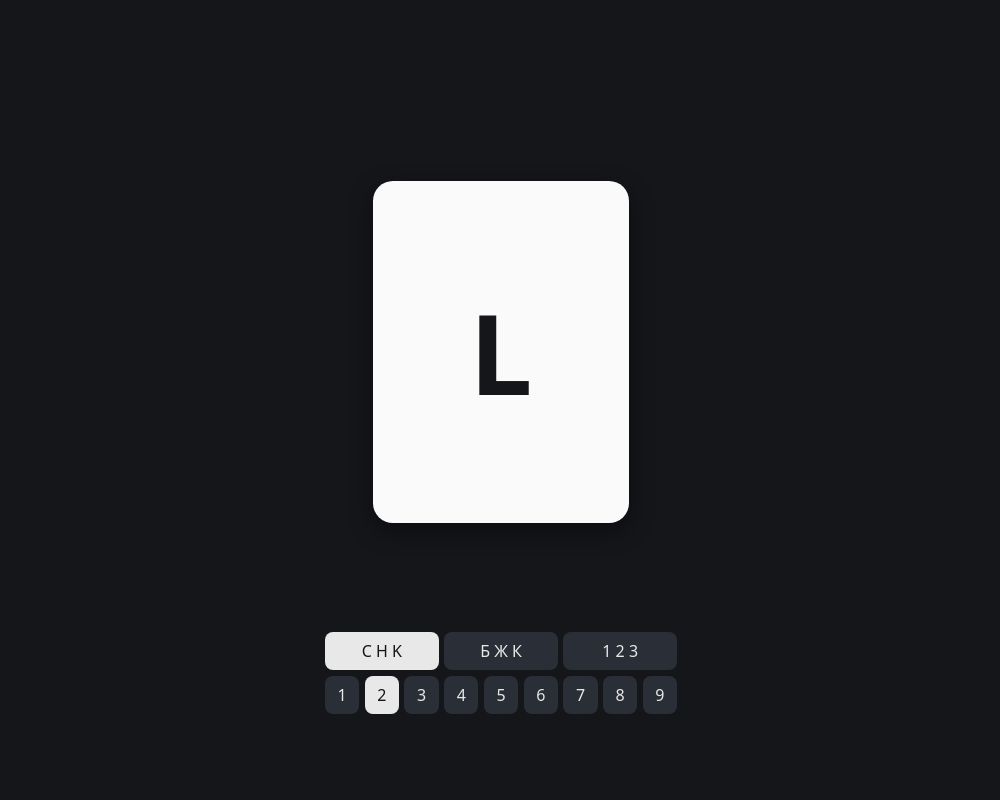
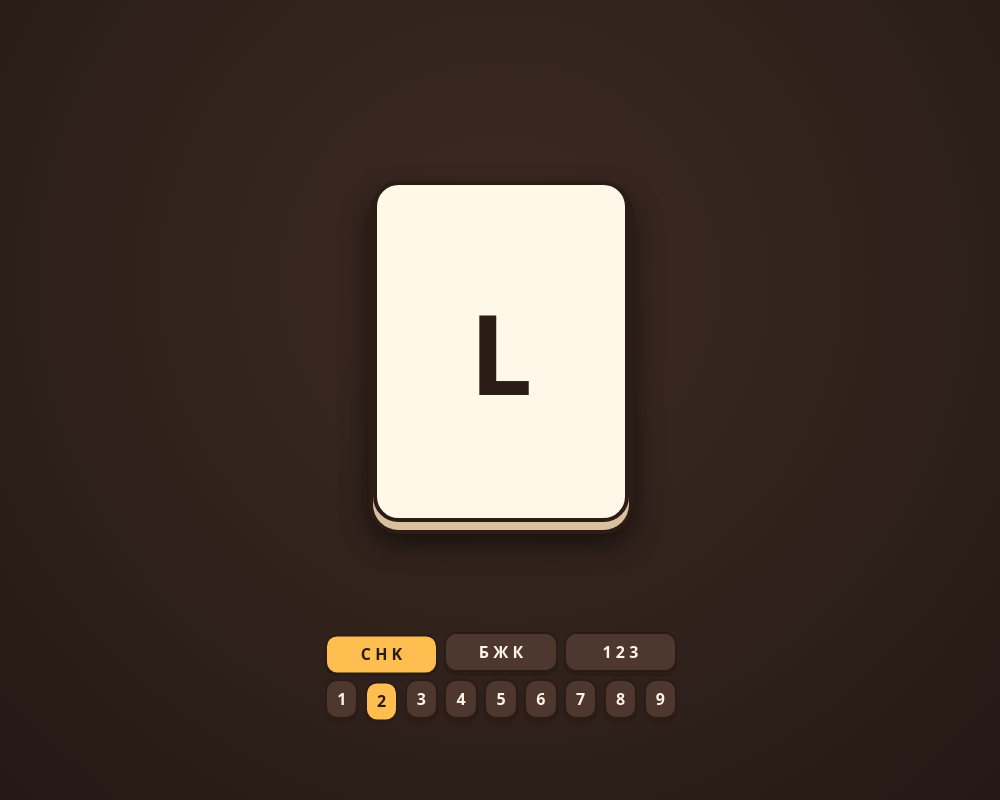
Before and after one commit to ship-dotcom/mini-apps, a plain HTML site: page t-back/index.html in a window 1280 px wide. Shown: the whole page, without its empty margins (139-1139 px from the left). Drawn offline with Linux system fonts and the light colour scheme.

Commit message:
better UI and UX

```diff
--- a/t-back/index.html
+++ b/t-back/index.html
@@ -19,51 +19,72 @@
     overscroll-behavior: none;
     user-select: none;
     -webkit-user-select: none;
-    font-family: system-ui, sans-serif;
-    background: #14161a;
-    color: #e8e8e8;
+    font-family: ui-rounded, "SF Pro Rounded", system-ui, sans-serif;
+    background: radial-gradient(circle at 50% 35%, #3d2b24, #211612);
+    color: #fff5e4;
   }
 
   #sign {
     margin: 0;
-    font-size: 1.25rem;
-    letter-spacing: 0.15em;
+    font-size: 1.35rem;
+    font-weight: 800;
+    letter-spacing: 0.14em;
     text-transform: uppercase;
+    color: #ffca64;
+    text-shadow: 0 2px 0 #1a100c;
   }
 
+  #next, #stage { grid-area: 2 / 1; }
+
   #stage {
-    position: relative;
-    width: min(64vw, 16rem);
-    aspect-ratio: 3 / 4;
+    z-index: 1;
+    display: flex;
+    width: 100%;
+    height: 100%;
+    overflow-x: auto;
+    scroll-snap-type: x mandatory;
+    scrollbar-width: none;
+  }
+
+  .slot {
+    flex: 0 0 100%;
+    display: grid;
+    place-items: center;
+    scroll-snap-align: center;
+    scroll-snap-stop: always;
   }
 
   .card {
-    position: absolute;
-    inset: 0;
     display: grid;
     place-items: center;
+    width: min(64vw, 16rem);
+    aspect-ratio: 3 / 4;
     font-size: 7rem;
-    font-weight: 700;
-    background: #fafafa;
-    color: #14161a;
-    border-radius: 1.25rem;
-    box-shadow: 0 0.5rem 1.5rem rgb(0 0 0 / 0.45);
-    touch-action: none;
-    transform:
-      translateX(calc(var(--shift, 0) * 1px))
-      rotate(calc(var(--shift, 0) * 0.06deg));
-    transition: transform 0.25s ease-out;
+    font-weight: 800;
+    background: #fff7e8;
+    color: #2b1c15;
+    border: 4px solid #2b1c15;
+    border-radius: 1.6rem;
+    box-shadow:
+      0 0.5rem 0 #d9c09e,
+      0 0.5rem 0 4px #2b1c15,
+      0 1.1rem 2rem rgb(0 0 0 / 0.4);
   }
 
-  /* While the finger moves the card, the card follows it without a delay. */
-  .card[style*="--shift"] { transition: none; }
+  #next {
+    background: #f5e6cc;
+  }
 
-  .card.right, .card.left {
-    z-index: 1;
-    transition: transform 0.35s ease-in;
+  #card {
+    animation: tilt linear both;
+    animation-timeline: view(x);
   }
-  .card.right { transform: translateX(120vw) rotate(30deg); }
-  .card.left { transform: translateX(-120vw) rotate(-30deg); }
+
+  @keyframes tilt {
+    from { rotate: 25deg; background: #d6f5c9; }
+    50%  { rotate: 0deg;  background: #fff7e8; }
+    to   { rotate: -25deg; background: #ffd2c4; }
+  }
 
   footer {
     display: grid;
@@ -74,32 +95,49 @@
     padding-top: 0.5rem;
   }
 
-  #streak, #last { margin: 0; font-size: 1.1rem; }
-  #streak::before { content: "streak "; opacity: 0.6; }
-  #last::before { content: "last result "; opacity: 0.6; }
+  #streak, #last {
+    margin: 0;
+    font-size: 1.15rem;
+    font-weight: 700;
+  }
+  #streak::before { content: "streak "; opacity: 0.65; }
+  #last::before { content: "last result "; opacity: 0.65; }
 
   #settings {
     display: grid;
     grid-template-columns: repeat(9, 1fr);
-    gap: 0.35rem;
+    gap: 0.4rem;
     width: min(92vw, 22rem);
   }
   #settings button:nth-child(-n + 3) { grid-column: span 3; }
 
   button {
-    padding: 0.5rem 0;
+    padding: 0.45rem 0;
     font: inherit;
-    color: inherit;
-    background: #2a2e36;
-    border: 0;
-    border-radius: 0.5rem;
+    font-weight: 700;
+    color: #fff5e4;
+    background: #4e372e;
+    border: 2px solid #2b1c15;
+    border-radius: 0.75rem;
+    box-shadow: 0 0.25rem 0 #2b1c15;
+    cursor: pointer;
   }
-  button[aria-pressed="true"] { background: #e8e8e8; color: #14161a; }
+  button[aria-pressed="true"] {
+    background: #ffbe4f;
+    color: #2b1c15;
+    transform: translateY(0.15rem);
+    box-shadow: 0 0.1rem 0 #2b1c15;
+  }
 </style>
 </head>
 <body>
 <p id="sign"></p>
-<div id="stage"></div>
+<div id="next" class="card"></div>
+<div id="stage">
+  <div class="slot"></div>
+  <div class="slot"><div id="card" class="card"></div></div>
+  <div class="slot"></div>
+</div>
 <footer>
   <p id="streak"></p>
   <p id="last"></p>
--- a/t-back/tback.js
+++ b/t-back/tback.js
@@ -11,10 +11,10 @@
   var symbols = [];
   var streak = 0;
   var sign = "";
-  var card;
-  var flown = null;
-  var [stage, signView, streakView, lastView, settingsView] = [
+  var [stage, card, nextCard, signView, streakView, lastView, settingsView] = [
     "stage",
+    "card",
+    "next",
     "sign",
     "streak",
     "last",
@@ -55,42 +55,9 @@
     }
   }
   function putCard() {
-    const next = document.createElement("div");
-    next.className = "card";
-    next.textContent = symbols[symbols.length - 1];
-    stage.prepend(next);
-    card = next;
-    let start = null;
-    let shift = 0;
-    next.addEventListener("touchstart", (event) => {
-      if (next !== card || event.touches.length !== 1)
-        return;
-      start = event.touches[0].clientX;
-      shift = 0;
-    });
-    next.addEventListener("touchmove", (event) => {
-      if (start === null)
-        return;
-      shift = event.touches[0].clientX - start;
-      next.style.setProperty("--shift", String(shift));
-    });
-    next.addEventListener("touchend", () => {
-      if (start === null)
-        return;
-      start = null;
-      next.style.removeProperty("--shift");
-      if (Math.abs(shift) > window.innerWidth / 4)
-        answer(shift > 0 ? "right" : "left");
-    });
-    next.addEventListener("touchcancel", () => {
-      start = null;
-      next.style.removeProperty("--shift");
-    });
-  }
-  function flyOff(side) {
-    flown?.remove();
-    flown = card;
-    card.classList.add(side);
+    card.textContent = symbols[symbols.length - 1];
+    nextCard.textContent = nextSymbol(symbols, SETS[settings.set], settings.n);
+    stage.scrollLeft = stage.clientWidth;
   }
   function newGame(withSign) {
     streak = 0;
@@ -101,7 +68,6 @@
   }
   function answer(side) {
     const correct = correctSide(symbols, settings.n);
-    flyOff(side);
     if (correct !== null && side !== correct) {
       localStorage.setItem(LAST_RESULT_KEY, String(streak));
       newGame("wrong");
@@ -110,7 +76,7 @@
     if (correct !== null)
       streak += 1;
     sign = correct !== null ? "correct" : "";
-    symbols.push(nextSymbol(symbols, SETS[settings.set], settings.n));
+    symbols.push(nextCard.textContent);
     putCard();
     show();
   }
@@ -130,7 +96,7 @@
     addButton(SETS[name].slice(0, 3).join(" "), name, () => {
       settings.set = name;
       symbols = [nextSymbol([], SETS[name], settings.n)];
-      card.textContent = symbols[0];
+      putCard();
     });
   }
   for (const n of N_VALUES) {
@@ -138,13 +104,19 @@
       settings.n = n;
     });
   }
+  stage.addEventListener("scrollend", () => {
+    if (stage.scrollLeft < stage.clientWidth / 2)
+      answer("right");
+    if (stage.scrollLeft > stage.clientWidth * 1.5)
+      answer("left");
+  });
   document.addEventListener("keydown", (event) => {
     if (event.repeat)
       return;
     if (event.key === "ArrowRight")
-      answer("right");
+      stage.scrollTo({ left: 0, behavior: "smooth" });
     if (event.key === "ArrowLeft")
-      answer("left");
+      stage.scrollTo({ left: stage.clientWidth * 2, behavior: "smooth" });
   });
   newGame("");
 })();
```
